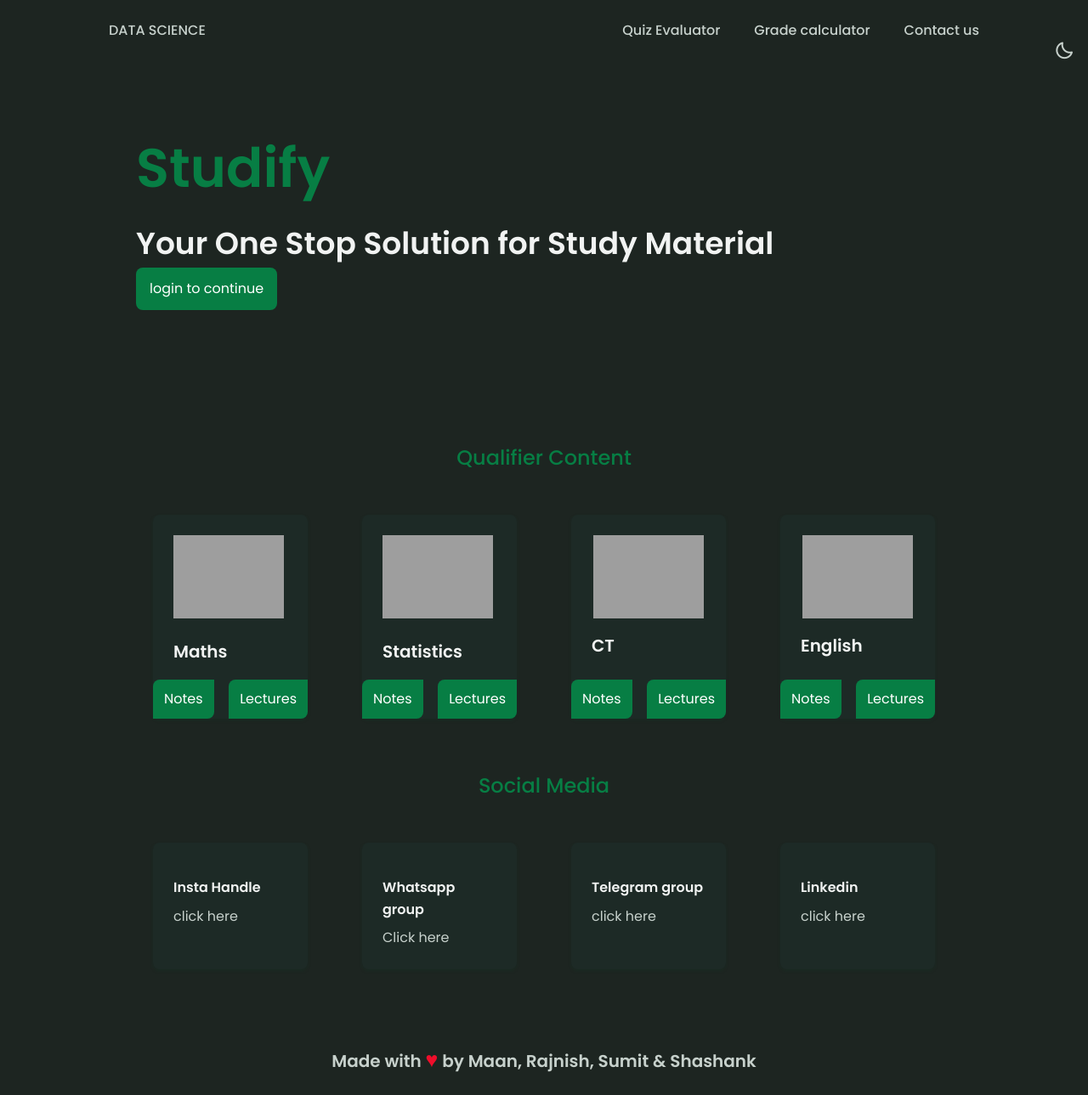
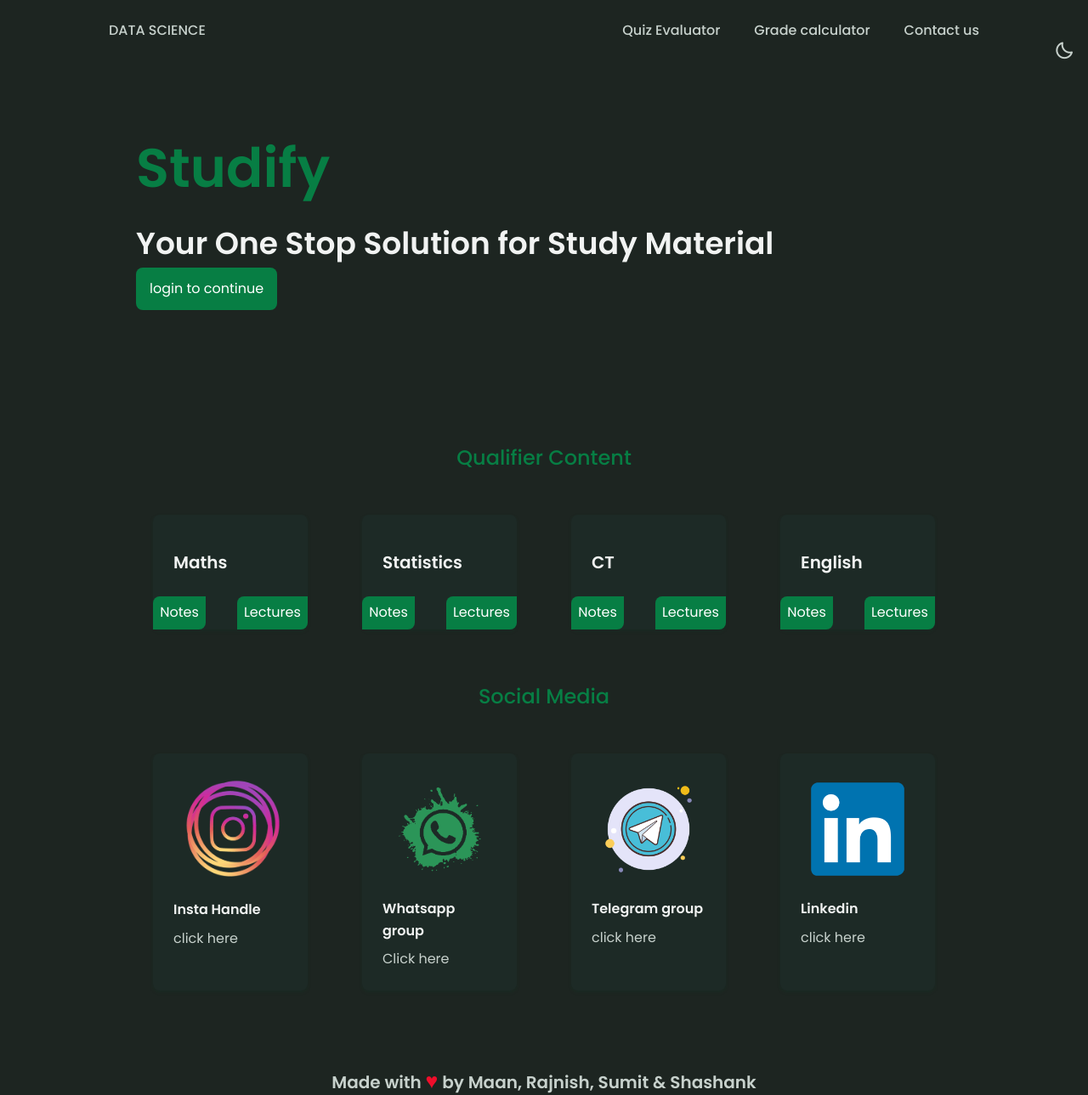
Before and after one commit to 0rajnishk/studify, a Flask app: page / in a window 1280 px wide. Shown: the top 1289 px of the page at 85% size. Before the commit the page ends 1262 px from the top, so only its background shows below. Run offline with Flask 2, Linux system fonts and the light colour scheme; grey boxes are pictures that could not be loaded.

Commit message:
images added

```diff
--- a/static/css/login.css
+++ b/static/css/login.css
@@ -427,7 +427,7 @@ img {
     bottom: 0;
     right: 0;
     display: flex;
-    padding: .625rem .813rem;
+    padding: .425rem .513rem;
     border-radius: .5rem 0 .5rem 0;
 }
 
@@ -436,7 +436,7 @@ img {
     bottom: 0;
     left: 0;
     display: flex;
-    padding: .625rem .813rem;
+    padding: .425rem .513rem;
     border-radius: .5rem 0 .5rem 0;
 }
 
--- a/templates/index.html
+++ b/templates/index.html
@@ -70,11 +70,10 @@
 
               <div class="menu__container bd-grid">
                 <div class="menu__content">
-                  <a href="https://bit.ly/IITMBSNOTES"> <img src="assets/img/notes.png" alt="" class="menu__img"></a>
+                  <img src="" alt="" class="menu__img">
 
-                  <a href="https://bit.ly/IITMBSNOTES">
+
                     <h3 class="services__title">Maths</h3>
-                  </a>
                   <span class="menu__detail">&nbsp;</span>
                   <span>
                     <a href="/notes/ma1001" class="button menu__button1" style="float: left;">Notes</a>
@@ -83,20 +82,18 @@
                 </div>
 
                 <div class="menu__content">
-                  <a href="https://sites.google.com/student.onlinedegree.iitm.ac.in/iitmbsc-academia/home?authuser=0"><img
-                      src="assets/img/pyq.png" alt="" class="menu__img"></a>
-                  <a href="https://sites.google.com/student.onlinedegree.iitm.ac.in/iitmbsc-academia/home?authuser=0">
+                  <img src="" alt="" class="menu__img"></a>
                     <h3 class="services__title"> Statistics</h3>
-                  </a>
+
                   <span class="menu__detail">&nbsp;</span>
                   <span>
-                    <a href="/notes/ma1002" class="button menu__button1" style="float: left;">Notes</a>
+                    <a href="notes/ma1002" class="button menu__button1" style="float: left;">Notes</a>
                     <a href="/course/ns_23q1_ma1002" class="button menu__button">Lectures</a>
                   </span>
                 </div>
 
                 <div class="menu__content">
-                  <img src="assets/img/date.png" alt="" class="menu__img">
+                  <img src="" alt="" class="menu__img">
                   <h3 class="services__title">CT</h3>
                   <span class="menu__detail">&nbsp;</span>
                   <span>
@@ -107,7 +104,7 @@
 
 
                 <div class="menu__content">
-                  <img src="assets/img/student_handbook.png" alt="" class="menu__img">
+                  <img src="" alt="" class="menu__img">
                   <h3 class="services__title">English</h3>
                   <span class="menu__detail">&nbsp;</span>
                   <span>
@@ -131,28 +128,28 @@
 
               <div class="menu__container bd-grid">
                 <div class="menu__content">
-                  <img src="" alt="" class="menu__img">
+                  <img src="{{ url_for('static', filename='image/insta.png') }}" alt="" class="menu__img">
                   <h3 class="menu__name">Insta Handle</h3>
                   <span class="menu__detail"></span>
                   <a href="https://instagram.com/iitmbsdegree?igshid=ZDdkNTZiNTM=">click here </a>
                 </div>
 
                 <div class="menu__content">
-                  <img src="" alt="" class="menu__img">
+                  <img src="{{ url_for('static', filename='image/wa.png') }}" alt="" class="menu__img">
                   <h3 class="menu__name">Whatsapp group</h3>
                   <span class="menu__detail"></span>
                   <a href="https://sites.google.com/student.onlinedegree.iitm.ac.in/iitmbs-community">Click here</a>
                 </div>
 
                 <div class="menu__content">
-                  <img src="" alt="" class="menu__img">
+                  <img src="{{ url_for('static', filename='image/telegram.png') }}" alt="" class="menu__img">
                   <h3 class="menu__name">Telegram group</h3>
                   <span class="menu__detail"></span>
                   <a href="https://telegram.me/+1rNnHJdP5JViMmU1">click here</a>
                 </div>
 
                 <div class="menu__content">
-                  <img src="" alt="" class="menu__img">
+                  <img src="{{ url_for('static', filename='image/link.png') }}" alt="" class="menu__img">
                   <h3 class="menu__name">Linkedin</h3>
                   <span class="menu__detail"></span>
                   <a href="https://telegram.me/+1rNnHJdP5JViMmU1">click here</a>
```
Also changed, not shown: static/image/insta.png (added), static/image/link.png (added), static/image/telegram.png (added), static/image/wa.png (added).
